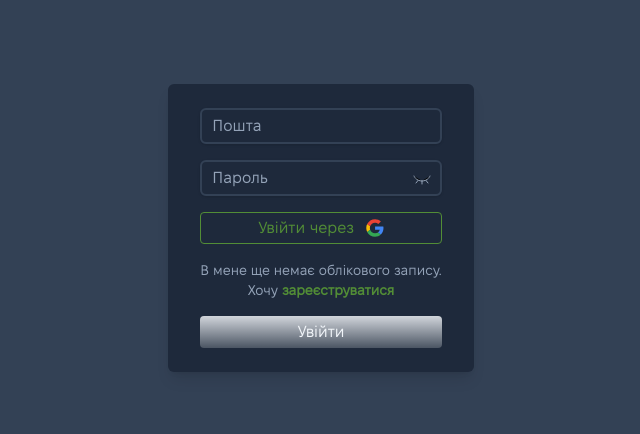
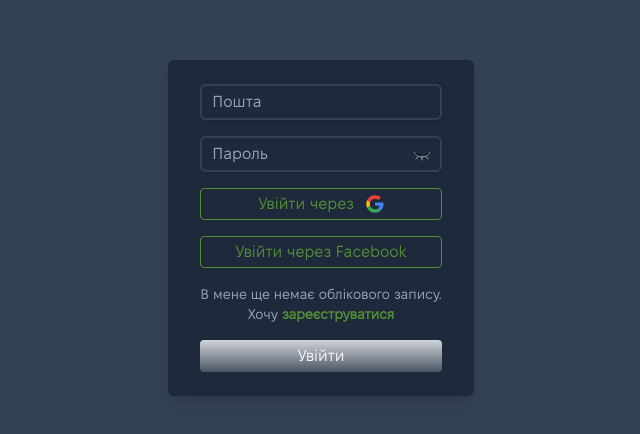
Before and after one commit to Kh-Ol-An/rat-race-two, a Vue app: page /auth in a window 1280 px wide. Shown: the part 172-606 px from the top of the page, without its empty margins (319-959 px from the left). Built offline with nearby package versions, Linux system fonts and the light colour scheme; no server answers; what @kyvg/vue3-notification would draw is missing.

Commit message:
Added FacebookAuthProvider

```diff
--- a/src/pages/Auth.vue
+++ b/src/pages/Auth.vue
@@ -25,7 +25,7 @@ const disabledLogin = computed(
     () => email.value.length === 0 || password.value.length === 0
 )
 
-const { googleAuth, registration, login } = mapActions()
+const { providerAuth, registration, login } = mapActions()
 </script>
 
 <template>
@@ -98,9 +98,17 @@ const { googleAuth, registration, login } = mapActions()
                 class="h-8 w-full flex items-center justify-center gap-3 rounded border border-primary text-primary"
                 type="button"
                 title="Увійти через Google"
-                @click="googleAuth"
+                @click="providerAuth"
             >
                 Увійти через <GoogleIcon width="18px" height="18px" />
+            </button>
+            <button
+                class="h-8 w-full flex items-center justify-center gap-3 rounded border border-primary text-primary"
+                type="button"
+                title="Увійти через Facebook"
+                @click="providerAuth('facebook')"
+            >
+                Увійти через Facebook
             </button>
 
             <p class="text-center text-sm text-slate-400">
--- a/src/store/modules/auth.js
+++ b/src/store/modules/auth.js
@@ -7,6 +7,7 @@ import {
     signOut,
     onAuthStateChanged,
     GoogleAuthProvider,
+    FacebookAuthProvider,
     signInWithPopup,
 } from "firebase/auth";
 import { notify } from '@kyvg/vue3-notification'
@@ -22,11 +23,14 @@ export default {
         },
     },
     actions: {
-        async googleAuth({ dispatch, commit }) {
+        async providerAuth({ dispatch, commit }, type = 'google') {
             commit('setLoading', true)
             try {
-                const provider = new GoogleAuthProvider();
-                const { user } = await signInWithPopup(auth, provider);
+                const provider = type === 'google' ? new GoogleAuthProvider() : new FacebookAuthProvider()
+                console.log(type)
+                console.log(provider)
+                const { user } = await signInWithPopup(auth, provider)
+                console.log(user)
                 commit('setUser', user)
 
                 localStorage.setItem('token', user.accessToken)
```
